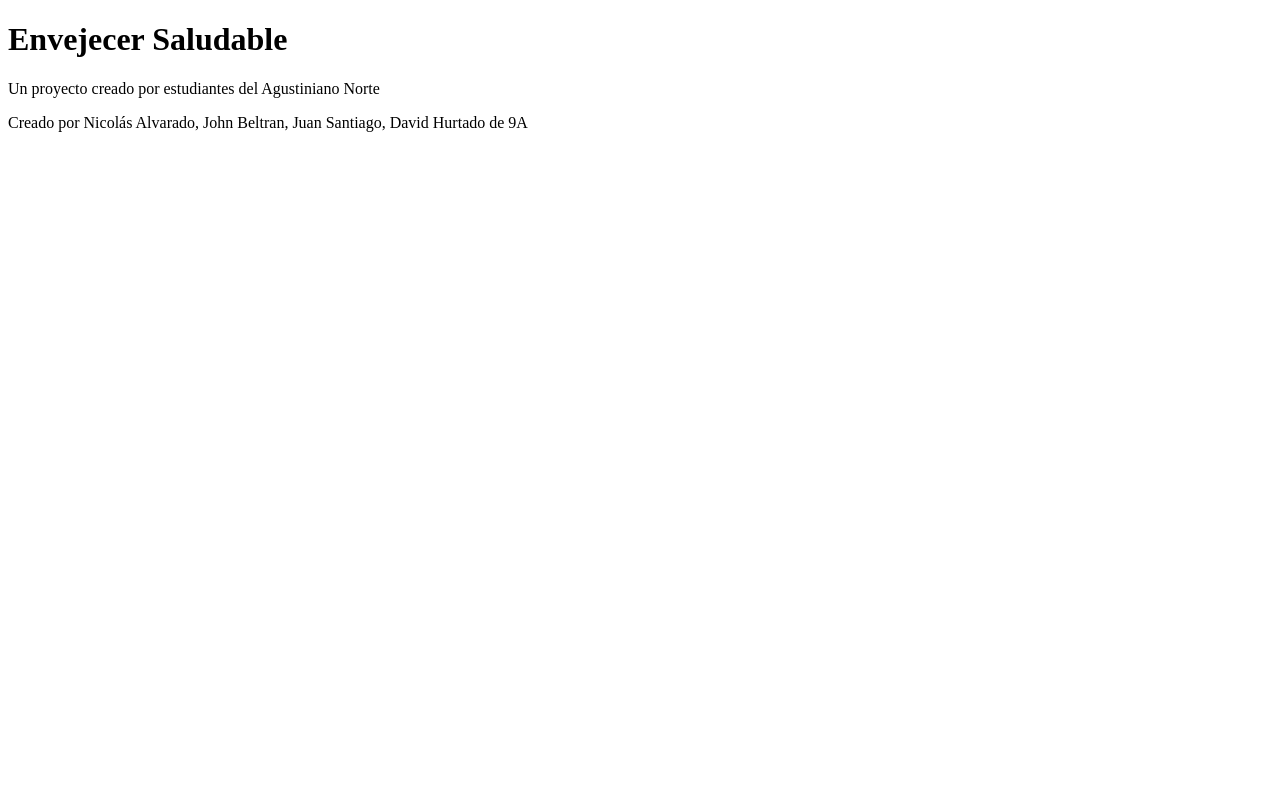
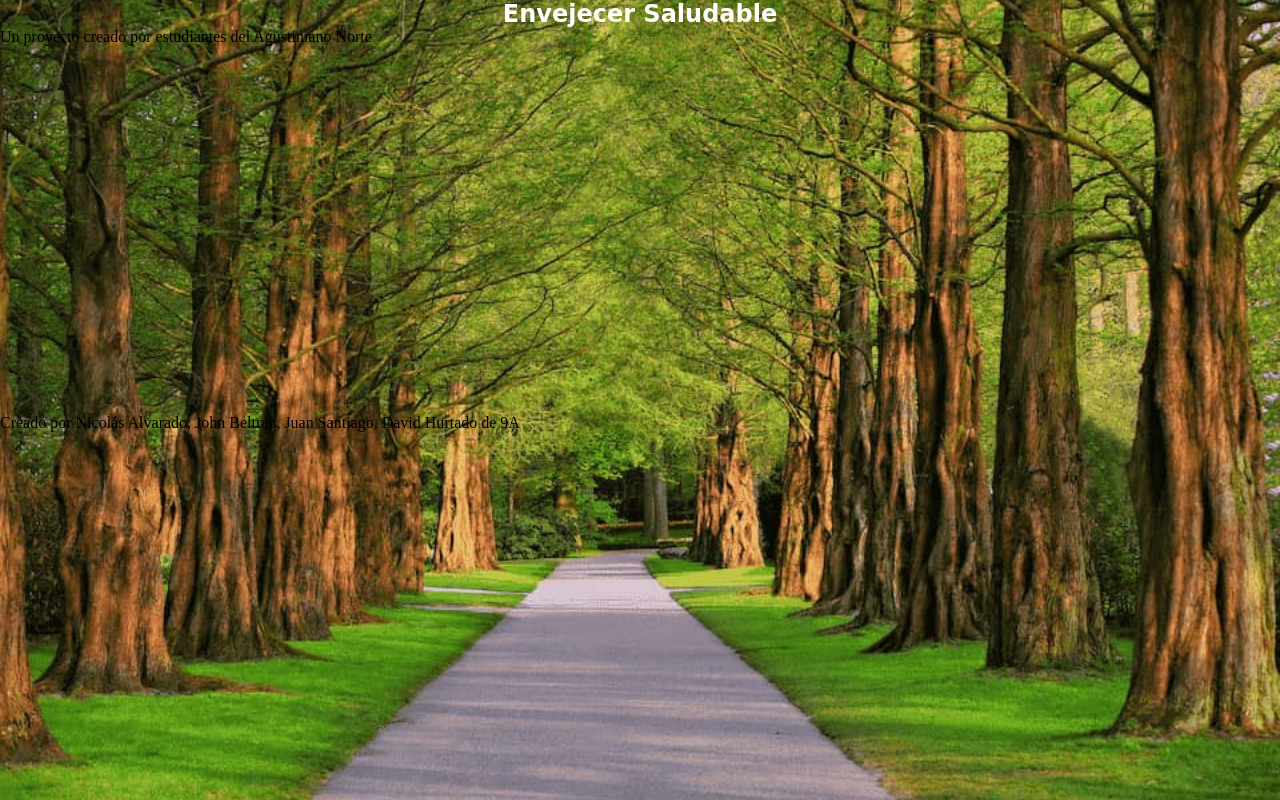
Before and after one commit to santigo171/envejecer-saludable, a plain HTML site: page index.html in a window 1280 px wide. Drawn offline with Linux system fonts and the light colour scheme; a web font is replaced by a local one.

Commit message:
little changes

```diff
--- a/index.html
+++ b/index.html
@@ -10,12 +10,16 @@
     <title>Envejecer Saludable</title>
 </head>
 <body>
+    <div class="grid-layout">
         <main>
-        <h1>Envejecer Saludable</h1>
+            <section class="welcome">
+                <h1 class="main__title">Envejecer Saludable</h1>
                 <p>Un proyecto creado por estudiantes del Agustiniano Norte</p>
+            </section>
         </main>
         <footer>
             <p>Creado por Nicolás Alvarado, John Beltran, Juan Santiago, David Hurtado de 9A</p>
         </footer>
+    </div>
 </body>
 </html>
--- a/styles.css
+++ b/styles.css
@@ -1,6 +1,29 @@
- {
+* {
+  box-sizing: border-box;
+  padding: 0;
+  margin: 0;
+}
+
+html {
+}
+
+.grid-layout {
+  height: 100vh;
+  width: 100vw;
+
+  display: grid;
+
+  background-image: url(./img/background.jpg);
+  background-repeat: no-repeat;
+  background-size: cover;
+  background-position: center;
+}
+
+.main__title {
+  text-align: center;
+
   font-family: "Chango", cursive;
+  color: rgb(255, 255, 255);
 }
- {
-  font-family: "Roboto Condensed", sans-serif;
-}
+
+/* font-family: "Roboto Condensed", sans-serif; */
```
Lines whose indentation alone changed are shown as unchanged.
